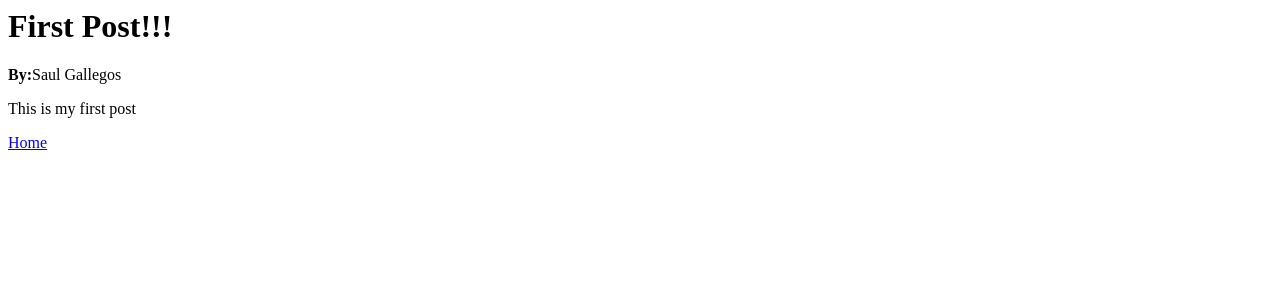
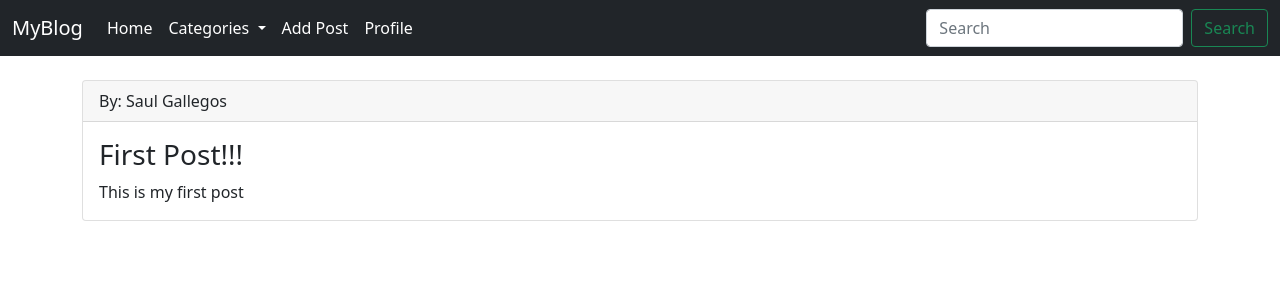
Before and after one commit to SaulGallegos/MyBlog-Django, a Django app: page /post/1 in a window 1280 px wide. Shown: the top 300 px of the page. Run offline with Django 3.2, Linux system fonts and the light colour scheme; data comes from the database, SQL or seed files in the repository; both versions use the stored data as it was after the commit.

Commit message:
add post func and base.html added

```diff
--- a/blog/models.py
+++ b/blog/models.py
@@ -1,13 +1,17 @@
 from django.db import models
 from django.contrib.auth.models import User
 from django.db.models.deletion import CASCADE
+from django.urls import reverse
 
 class Post(models.Model):
-     title = models.CharField(max_length=250)
-     body = models.TextField()
-     author = models.ForeignKey(User, on_delete=models.CASCADE)
-     # img = models.ImageField()
-     date = models.DateField(auto_now_add=True)
+    title = models.CharField(max_length=250)
+    body = models.TextField()
+    author = models.ForeignKey(User, on_delete=models.CASCADE)
+    # img = models.ImageField()
+    date = models.DateField(auto_now_add=True)
 
-     def __str__(self):
+    def __str__(self):
          return self.title
+
+    def get_absolute_url(self):
+        return reverse('post_detail', args=(str(self.id)))
--- /dev/null
+++ b/blog/templates/base.html
@@ -0,0 +1,64 @@
+<!doctype html>
+<html lang="en">
+  <head>
+    <!-- Required meta tags -->
+    <meta charset="utf-8">
+    <meta name="viewport" content="width=device-width, initial-scale=1">
+
+    <!-- Bootstrap CSS -->
+    <link href="https://cdn.jsdelivr.net/npm/bootstrap@5.0.0-beta1/dist/css/bootstrap.min.css" rel="stylesheet" integrity="sha384-giJF6kkoqNQ00vy+HMDP7azOuL0xtbfIcaT9wjKHr8RbDVddVHyTfAAsrekwKmP1" crossorigin="anonymous">
+
+    <title>
+      {% block title %}
+      My Blog
+      {% endblock %}
+    </title>
+  </head>
+  <body>
+
+    <nav class="navbar navbar-expand-lg navbar-dark bg-dark">
+      <div class="container-fluid">
+        <a class="navbar-brand" href="{% url 'home' %}">MyBlog</a>
+        <button class="navbar-toggler" type="button" data-bs-toggle="collapse" data-bs-target="#navbarSupportedContent" aria-controls="navbarSupportedContent" aria-expanded="false" aria-label="Toggle navigation">
+          <span class="navbar-toggler-icon"></span>
+        </button>
+        <div class="collapse navbar-collapse" id="navbarSupportedContent">
+          <ul class="navbar-nav me-auto mb-2 mb-lg-0">
+            <li class="nav-item">
+              <a class="nav-link active" aria-current="page" href="{% url 'home' %}">Home</a>
+            </li>
+            <li class="nav-item dropdown">
+              <a class="nav-link active dropdown-toggle" href="#" id="navbarDropdown" role="button" data-bs-toggle="dropdown" aria-expanded="false">
+                Categories
+              </a>
+              <ul class="dropdown-menu" aria-labelledby="navbarDropdown">
+                <li><a class="dropdown-item" href="#">Category1</a></li>
+                <li><hr class="dropdown-divider"></li>
+                <li><a class="dropdown-item" href="#">Category2</a></li>
+              </ul>
+            </li>
+            <li class="nav-item">
+              <a class="nav-link active" aria-current="page" href="{% url 'add_post' %}">Add Post</a>
+            </li>
+            <li class="nav-item">
+              <a class="nav-link active" aria-current="page" href="#">Profile</a>
+            </li>
+          </ul>
+          <form class="d-flex">
+            <input class="form-control me-2" type="search" placeholder="Search" aria-label="Search">
+            <button class="btn btn-outline-success" type="submit">Search</button>
+          </form>
+        </div>
+      </div>
+    </nav>
+
+
+    <div class="container mt-4">
+      {% block content %}
+
+      {% endblock %}
+    </div>
+
+    <script src="https://cdn.jsdelivr.net/npm/bootstrap@5.0.0-beta1/dist/js/bootstrap.bundle.min.js" integrity="sha384-ygbV9kiqUc6oa4msXn9868pTtWMgiQaeYH7/t7LECLbyPA2x65Kgf80OJFdroafW" crossorigin="anonymous"></script>
+  </body>
+</html>
--- a/blog/templates/post_details.html
+++ b/blog/templates/post_details.html
@@ -1,6 +1,19 @@
+{% extends 'base.html' %}
 
-<h1>{{post.title}}</h1>
-<p><b>By:</b>{{post.author.first_name}} {{post.author.last_name}}</p>
-<p>{{post.body}}</p>
+{% block title %}
+     {{post.title}}
+{% endblock %}
 
-<a href="{% url 'home' %}">Home</a>
+{% block content %}
+
+<div class="card">
+     <div class="card-header">
+          By: {{post.author.first_name}} {{post.author.last_name}}
+     </div>
+     <div class="card-body">
+       <h3 class="card-title">{{post.title}}</h3>
+       <p class="card-text">{{post.body}}</p>
+     </div>
+   </div>
+
+{% endblock %}
--- a/blog/urls.py
+++ b/blog/urls.py
@@ -1,8 +1,8 @@
 from django.urls import path
-from django.views.generic.detail import DetailView
-from .views import HomeView, PostDetailView
+from .views import AddPostView, HomeView, PostDetailView
 
 urlpatterns = [
     path('', HomeView.as_view(), name='home'),
     path('post/<int:pk>', PostDetailView.as_view(), name='post_detail'),
+    path('add_post/', AddPostView.as_view(), name='add_post'),
 ]
--- a/blog/views.py
+++ b/blog/views.py
@@ -1,6 +1,6 @@
 from blog.models import Post
 from django.shortcuts import render
-from django.views.generic import ListView, DetailView
+from django.views.generic import ListView, DetailView, CreateView
 
 ##############
 #### HOME ####
@@ -16,3 +16,12 @@ class HomeView(ListView):
 class PostDetailView(DetailView):
      model = Post
      template_name = 'post_details.html'
+
+
+##############
+## Add Post ##
+##############
+class AddPostView(CreateView):
+     model = Post
+     template_name = 'add_post.html'
+     fields = '__all__'
```
Also changed, not shown: blog/templates/add_post.html (added, +20 -0 lines), blog/templates/home.html (+10 -14 lines), db.sqlite3.
